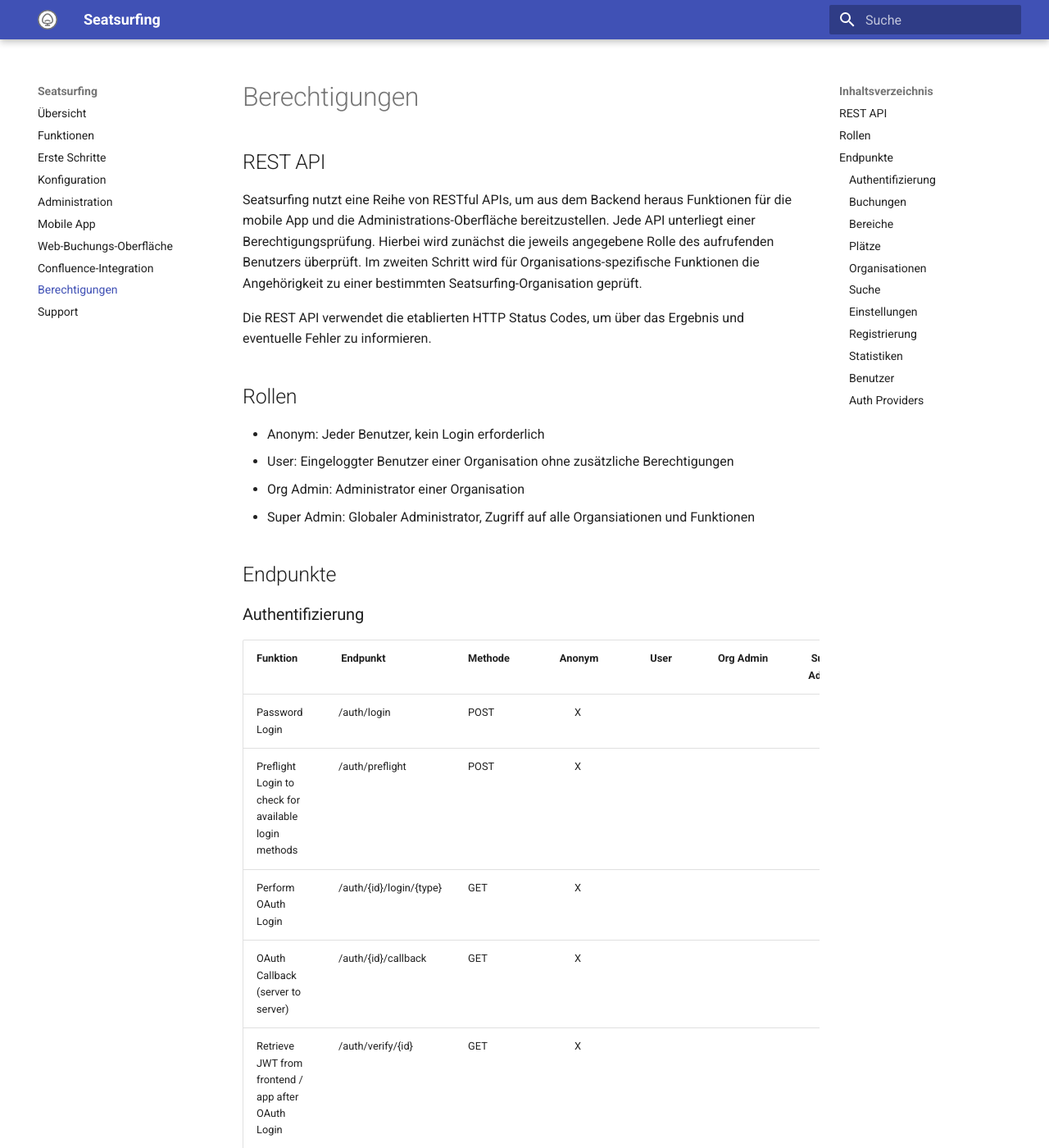
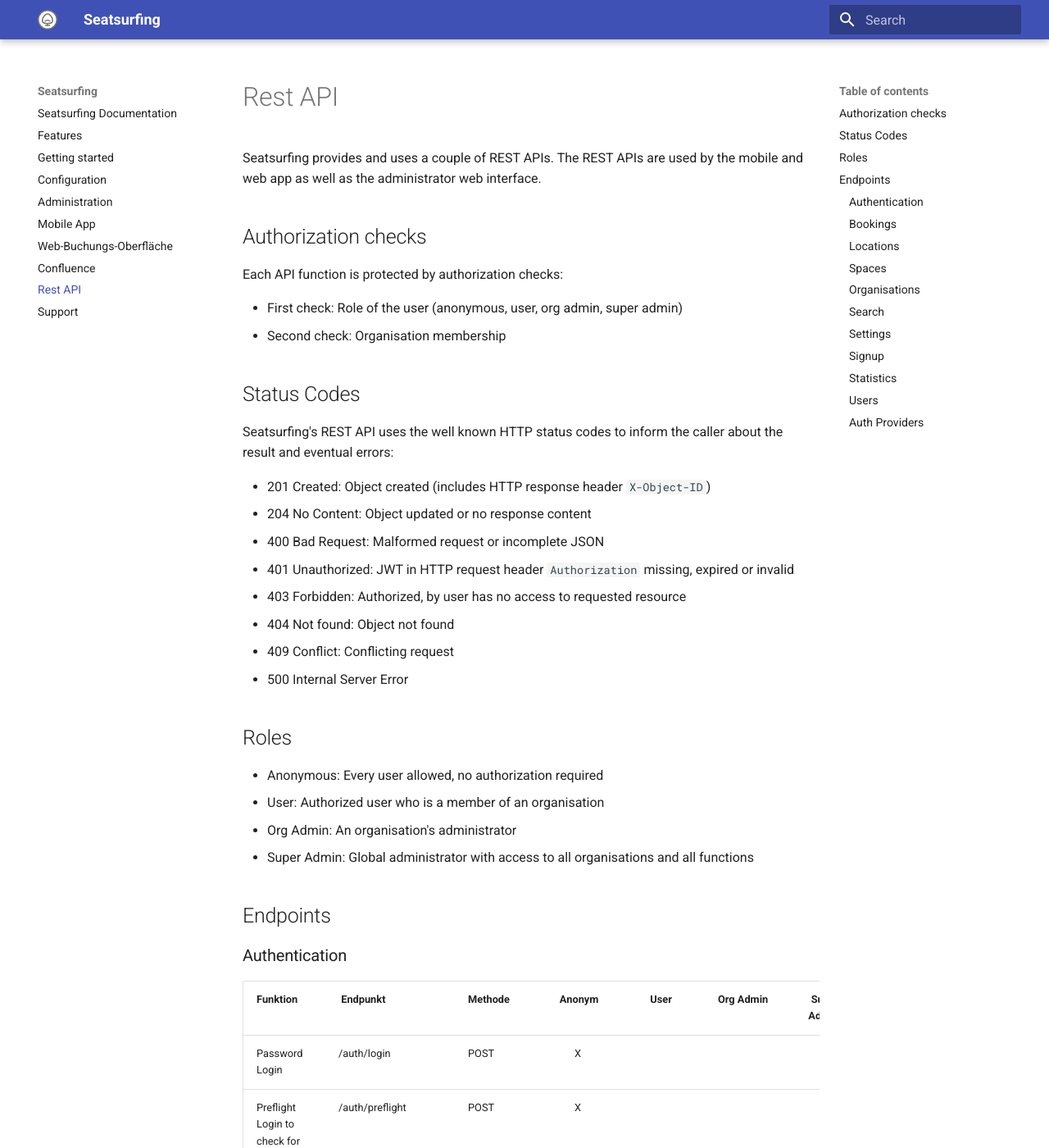
Before and after one commit to seatsurfing/docs, an MkDocs documentation site: the page built from src/rest-api.md, in a window 1280 px wide and 1400 px high. Shown: the whole window at 82% size. Built offline with MkDocs 1.6.1 and Material for MkDocs 9.7.7, drawn with Linux system fonts in a browser that asks for light colours; some of the changed text lies outside the part shown.

Commit message:
Translations

````diff
--- a/mkdocs.yml
+++ b/mkdocs.yml
@@ -3,7 +3,7 @@
 theme:
     name: material
     logo: img/icon.svg
-    language: de
+    language: en
 nav:
     - 'index.md'
     - 'features.md'
@@ -13,5 +13,5 @@
     - 'app.md'
     - 'booking-ui.md'
     - 'confluence.md'
-    - 'permissions.md'
+    - 'rest-api.md'
     - 'support.md'
--- a/src/permissions.md
+++ b/src/rest-api.md
@@ -1,19 +1,34 @@
-# Berechtigungen
+# Rest API
 
-## REST API
-Seatsurfing nutzt eine Reihe von RESTful APIs, um aus dem Backend heraus Funktionen für die mobile App und die Administrations-Oberfläche bereitzustellen. Jede API unterliegt einer Berechtigungsprüfung. Hierbei wird zunächst die jeweils angegebene Rolle des aufrufenden Benutzers überprüft. Im zweiten Schritt wird für Organisations-spezifische Funktionen die Angehörigkeit zu einer bestimmten Seatsurfing-Organisation geprüft.
+Seatsurfing provides and uses a couple of REST APIs. The REST APIs are used by the mobile and web app as well as the administrator web interface.
 
-Die REST API verwendet die etablierten HTTP Status Codes, um über das Ergebnis und eventuelle Fehler zu informieren.
+## Authorization checks
+Each API function is protected by authorization checks:
 
-## Rollen
-* Anonym: Jeder Benutzer, kein Login erforderlich
-* User: Eingeloggter Benutzer einer Organisation ohne zusätzliche Berechtigungen
-* Org Admin: Administrator einer Organisation
-* Super Admin: Globaler Administrator, Zugriff auf alle Organsiationen und Funktionen
+* First check: Role of the user (anonymous, user, org admin, super admin)
+* Second check: Organisation membership
 
-## Endpunkte
+## Status Codes
+Seatsurfing's REST API uses the well known HTTP status codes to inform the caller about the result and eventual errors:
 
-### Authentifizierung
+* 201 Created: Object created (includes HTTP response header ```X-Object-ID```)
+* 204 No Content: Object updated or no response content
+* 400 Bad Request: Malformed request or incomplete JSON
+* 401 Unauthorized: JWT in HTTP request header ```Authorization``` missing, expired or invalid
+* 403 Forbidden: Authorized, by user has no access to requested resource
+* 404 Not found: Object not found
+* 409 Conflict: Conflicting request
+* 500 Internal Server Error
+
+## Roles
+* Anonymous: Every user allowed, no authorization required
+* User: Authorized user who is a member of an organisation
+* Org Admin: An organisation's administrator
+* Super Admin: Global administrator with access to all organisations and all functions
+
+## Endpoints
+
+### Authentication
 | Funktion | Endpunkt | Methode | Anonym | User | Org Admin | Super Admin |
 | :--- | :--- | :--- | :---: | :---: | :---: | :---: |
 | Password Login | /auth/login | POST | X | | | |
@@ -22,7 +37,7 @@
 | OAuth Callback (server to server) | /auth/{id}/callback | GET | X | | | |
 | Retrieve JWT from frontend / app after OAuth Login | /auth/verify/{id} | GET | X | | | |
 
-### Buchungen
+### Bookings
 | Funktion | Endpunkt | Methode | Anonym | User | Org Admin | Super Admin |
 | :--- | :--- | :--- | :---: | :---: | :---: | :---: |
 | Get one own booking | /booking/{id} | GET | | X | | |
@@ -32,7 +47,7 @@
 | Get user's own upcoming bookings | /booking/ | GET | | X | | |
 | Get filtered org bookings | /booking/filter/ | POST | | | X | |
 
-### Bereiche
+### Locations
 | Funktion | Endpunkt | Methode | Anonym | User | Org Admin | Super Admin |
 | :--- | :--- | :--- | :---: | :---: | :---: | :---: |
 | Get one location | /location/{id} | GET | | X | | |
@@ -43,7 +58,7 @@
 | Get location map | /location/{id}/map | GET | | X | | |
 | Set/update location map | /location/{id}/map | POST | | | X | |
 
-### Plätze
+### Spaces
 | Funktion | Endpunkt | Methode | Anonym | User | Org Admin | Super Admin |
 | :--- | :--- | :--- | :---: | :---: | :---: | :---: |
 | Get one space | /location/{locationId}/space/{id} | GET | | X | | |
@@ -53,7 +68,7 @@
 | Create a new space in a location | /location/{locationId}/space/ | POST | | | X | |
 | Get spaces with availability information for a specific time period | /location/{locationId}/space/availability | POST | | X | | |
 
-### Organisationen
+### Organisations
 | Funktion | Endpunkt | Methode | Anonym | User | Org Admin | Super Admin |
 | :--- | :--- | :--- | :---: | :---: | :---: | :---: |
 | Get one organization | /organization/{id} | GET | | | X | |
@@ -67,12 +82,12 @@
 | Remove a domain from an organization | /organization/{id}/domain/{domain} | DELETE | | | X | |
 | Verify DNS-TXT-Record for a domain | /organization/{id}/domain/{domain}/verify | POST | | | X | |
 
-### Suche
+### Search
 | Funktion | Endpunkt | Methode | Anonym | User | Org Admin | Super Admin |
 | :--- | :--- | :--- | :---: | :---: | :---: | :---: |
 | Get search results for keyword | /search/{keyword} | GET | | X | | |
 
-### Einstellungen
+### Settings
 | Funktion | Endpunkt | Methode | Anonym | User | Org Admin | Super Admin |
 | :--- | :--- | :--- | :---: | :---: | :---: | :---: |
 | Get all settings | /setting/ | GET | | | X | |
@@ -80,18 +95,18 @@
 | Get one setting | /setting/{name} | GET | | | X | |
 | Update one setting | /setting/{name} | PUT | | | X | |
 
-### Registrierung
+### Signup
 | Funktion | Endpunkt | Methode | Anonym | User | Org Admin | Super Admin |
 | :--- | :--- | :--- | :---: | :---: | :---: | :---: |
 | Signup and init double-opt-in | /signup/ | POST | X | | | |
 | Complete double-opt-in process | /signup/confirm/{id} | POST | X | | | |
 
-### Statistiken
+### Statistics
 | Funktion | Endpunkt | Methode | Anonym | User | Org Admin | Super Admin |
 | :--- | :--- | :--- | :---: | :---: | :---: | :---: |
 | Get organization's stats | /stats/ | GET | | | X | |
 
-### Benutzer
+### Users
 | Funktion | Endpunkt | Methode | Anonym | User | Org Admin | Super Admin |
 | :--- | :--- | :--- | :---: | :---: | :---: | :---: |
 | Get one user | /user/{id} | GET | | | X | |
````
Also changed, not shown: src/admin-ui.md (+11 -11 lines), src/config.md (+5 -5 lines), src/confluence.md (+13 -8 lines), src/features.md (+24 -21 lines), src/getting-started.md (+19 -19 lines), src/index.md (+3 -3 lines).
